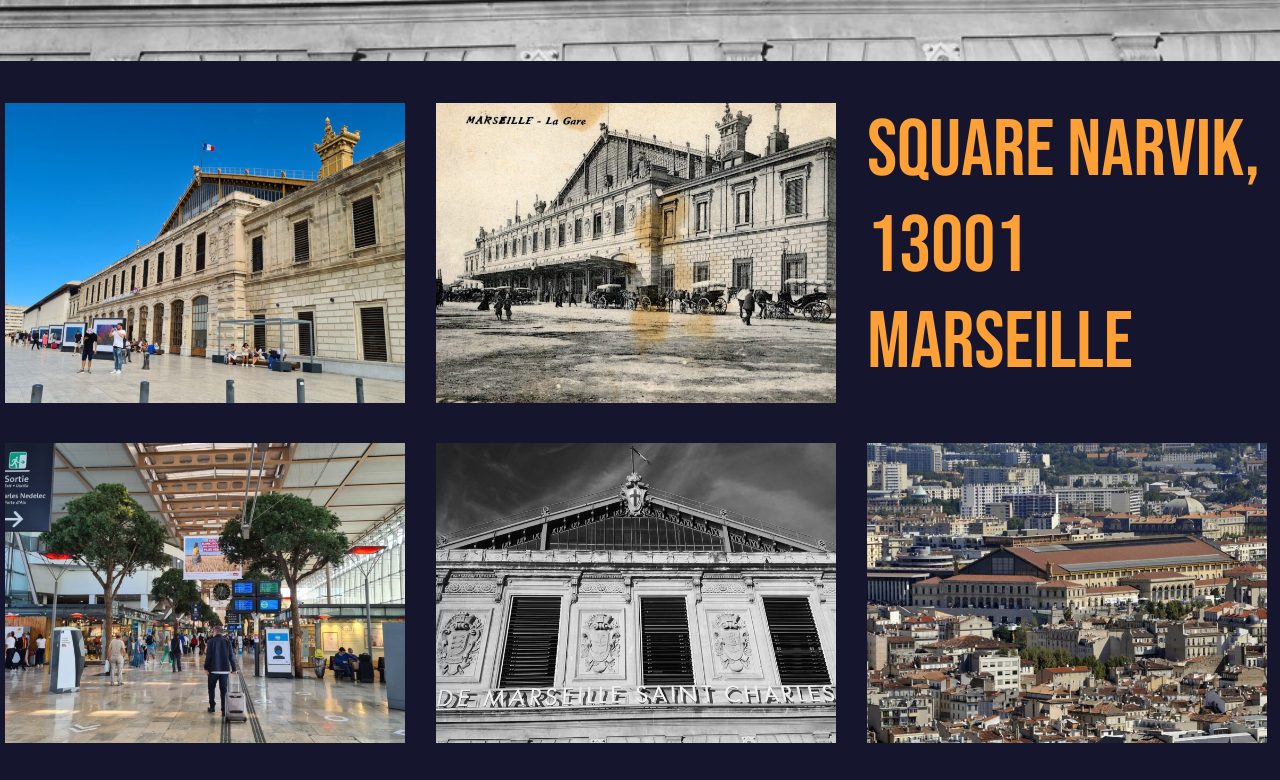
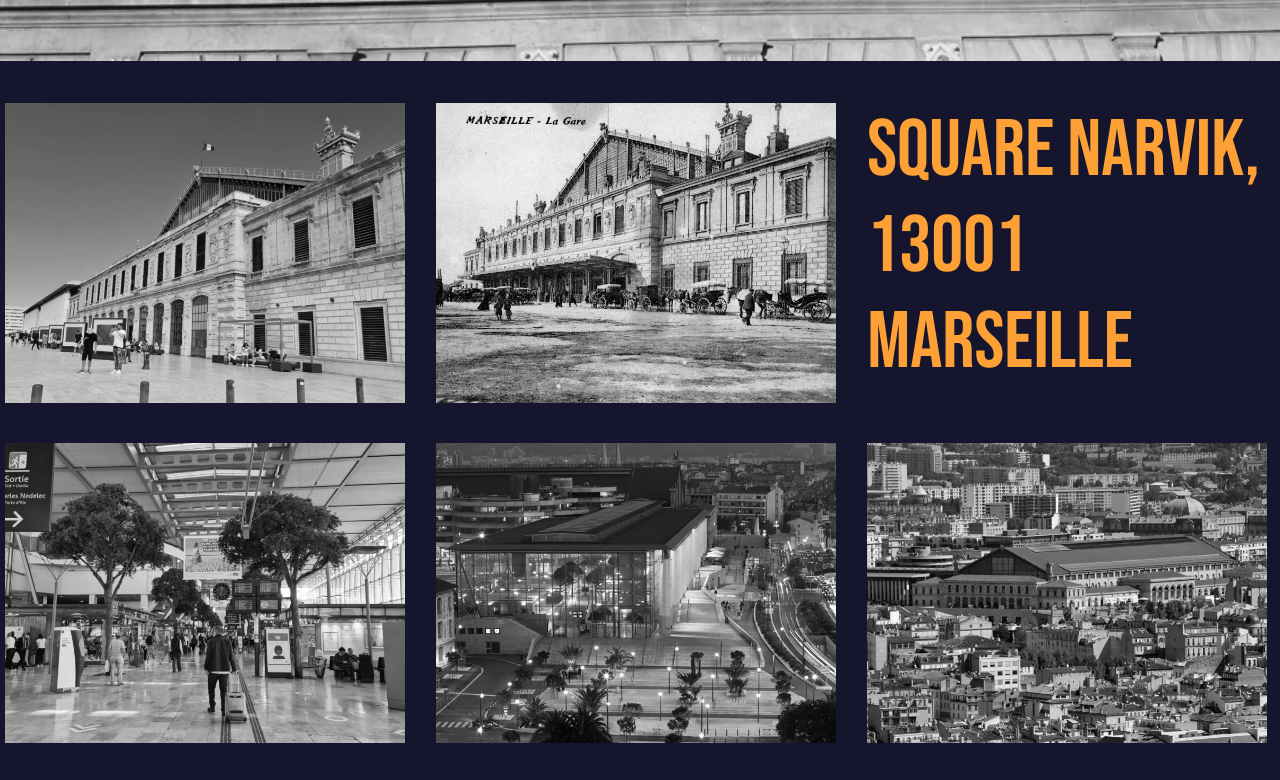
Before and after one commit to sandra-mastropasqua/Fansite, a plain HTML site: page pictures1.html in a window 1280 px wide. Shown: the part 739-1519 px from the top of the page. Drawn offline with Linux system fonts and the light colour scheme; a web font is replaced by a local one.

Commit message:
added grayscale hover effect on pictures

```diff
--- a/fansite1.css
+++ b/fansite1.css
@@ -384,3 +384,12 @@ footer {
 .gridpara1 {
     text-align: right;
 }
+
+.wrapper img {
+   filter :  grayscale(1);
+   transition: all 1s ease;
+}
+
+.wrapper img:hover {
+    filter: grayscale(0);
+}
--- a/pictures1.html
+++ b/pictures1.html
@@ -33,7 +33,7 @@
         <img src="picstcharles/gare2.jpg" alt="">
         <p class="gridpara">Square Narvik, 13001 Marseille</p>
         <img src="picstcharles/gare3.jpg" alt="">
-        <img src="picstcharles/gare4.jpg" alt="">
+        <img src="picstcharles/gare16.jpg" alt="">
         <img src="picstcharles/gare5.jpg" alt="">
         <p class="gridpara1">pôle multimodal</p>
         <img src="picstcharles/gare6.jpg" alt="">
```
